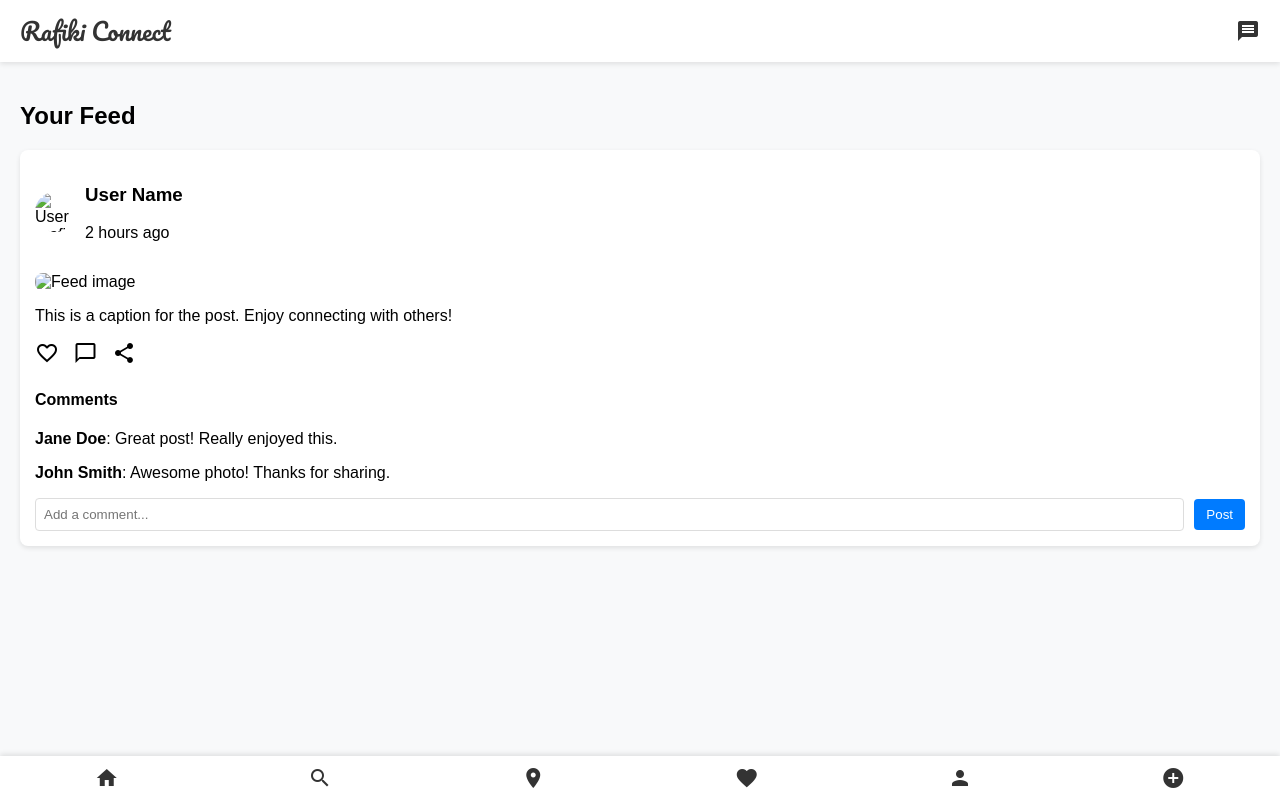
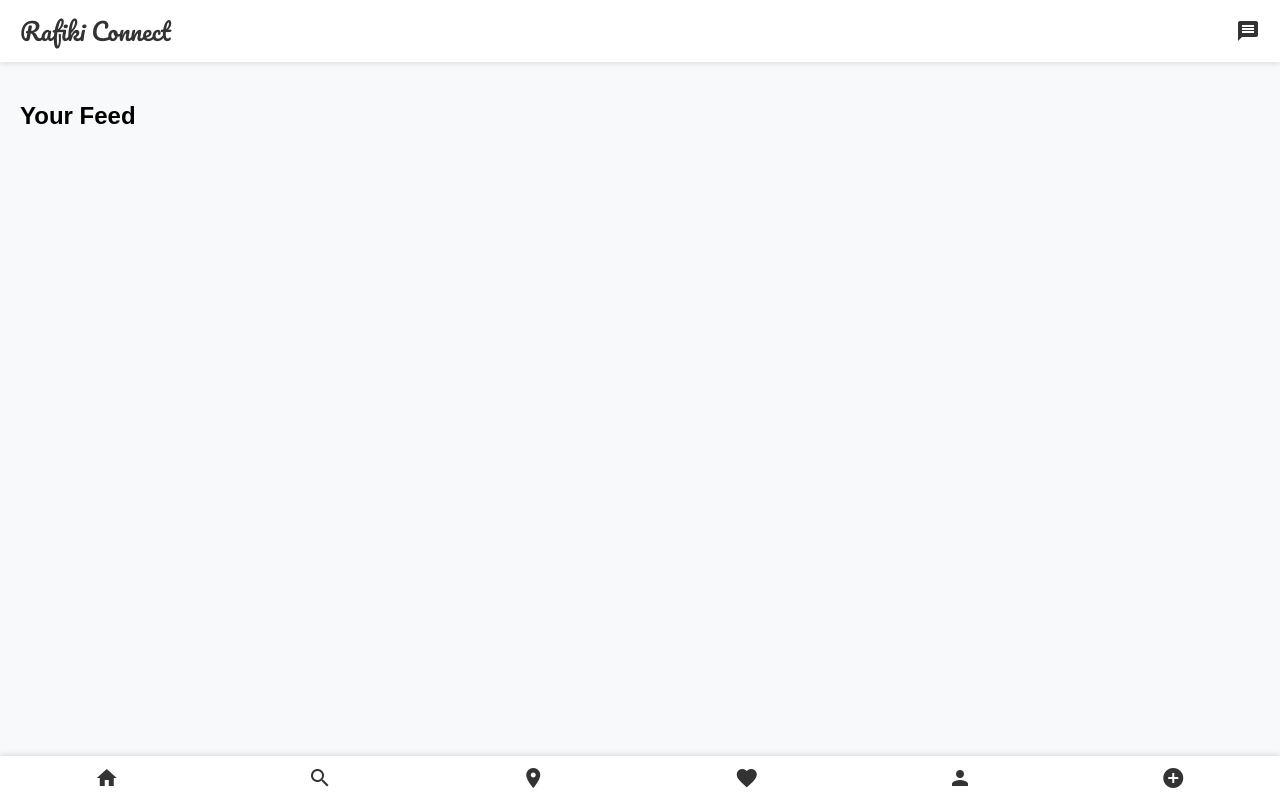
Before and after one commit to eric323c/ProjectFlipBox, a Flask app: page / in a window 1280 px wide. Run offline with Flask 3, Linux system fonts and the light colour scheme; some libraries are stand-ins or nearby versions.

Commit message:
Update home.html

```diff
--- a/templates/home.html
+++ b/templates/home.html
@@ -4,61 +4,21 @@
     <meta charset="UTF-8">
     <meta name="viewport" content="width=device-width, initial-scale=1.0">
     <title>Rafiki Connect - Home Feed</title>
-    <link rel="stylesheet" type="text/css" href="/static/css/style.css">
-    <link rel="stylesheet" type="text/css" href="/static/css/post.css">
+    <link rel="stylesheet" href="/static/css/style.css">
     <link href="https://fonts.googleapis.com/icon?family=Material+Icons" rel="stylesheet">
     <link href="https://fonts.googleapis.com/css2?family=Pacifico&display=swap" rel="stylesheet">
 </head>
 <body>
-    <!-- Top Bar -->
     <div class="top-bar">
         <span class="logo">Rafiki Connect</span>
         <span class="material-icons messages">message</span>
     </div>
 
-    <!-- Main Content: Home Feed -->
     <div class="container">
         <h2>Your Feed</h2>
-
-        <!-- Post Section -->
-        <div class="post">
-            <div class="post-header">
-                <img src="https://via.placeholder.com/40" alt="User profile picture" class="profile-picture">
-                <div class="post-user-info">
-                    <h3>User Name</h3>
-                    <p class="timestamp">2 hours ago</p>
-                </div>
-            </div>
-
-            <img src="https://via.placeholder.com/600x300" alt="Feed image" class="post-image">
-
-            <div class="post-content">
-                <p>This is a caption for the post. Enjoy connecting with others!</p>
-            </div>
-
-            <div class="post-actions">
-                <span class="material-icons like-icon">favorite_border</span>
-                <span class="material-icons comment-icon">chat_bubble_outline</span>
-                <span class="material-icons">share</span>
-            </div>
-
-            <div class="comments-section">
-                <h4>Comments</h4>
-                <div class="comment">
-                    <p><strong>Jane Doe</strong>: Great post! Really enjoyed this.</p>
-                </div>
-                <div class="comment">
-                    <p><strong>John Smith</strong>: Awesome photo! Thanks for sharing.</p>
-                </div>
-                <form class="add-comment-form" onsubmit="addComment(event)">
-                    <input type="text" id="comment-input" placeholder="Add a comment..." required>
-                    <button type="submit">Post</button>
-                </form>
-            </div>
-        </div>
+        <!-- Posts will be here -->
     </div>
 
-    <!-- Bottom Navbar -->
     <div class="navbar">
         <a href="/" class="material-icons">home</a>
         <a href="/search" class="material-icons">search</a>
@@ -68,6 +28,6 @@
         <a href="/new-post" class="material-icons" id="create-post">add_circle</a>
     </div>
 
-    <script src="/static/js/main.js"></script>
+    <script src="/static/js/post.js"></script>
 </body>
 </html>
```
